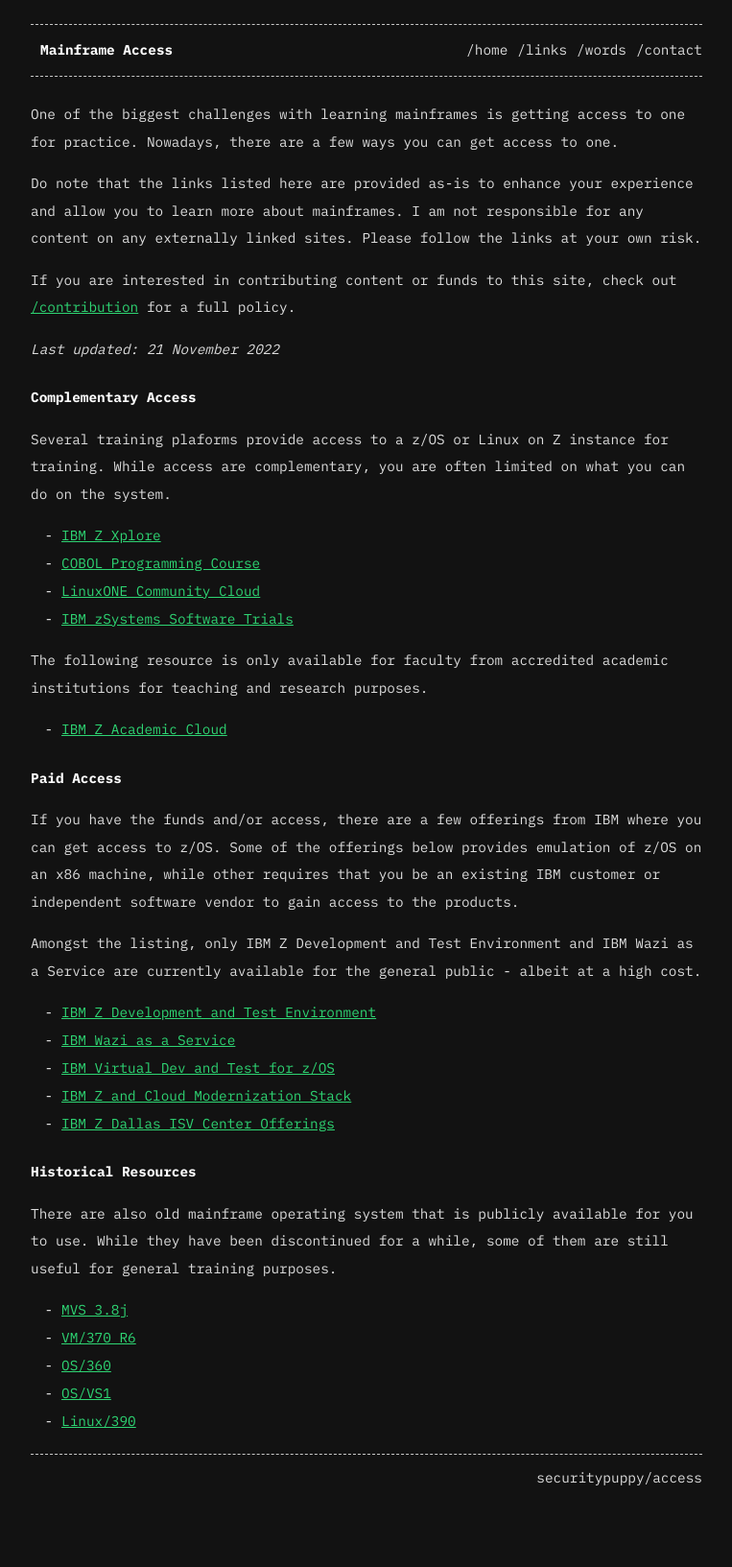
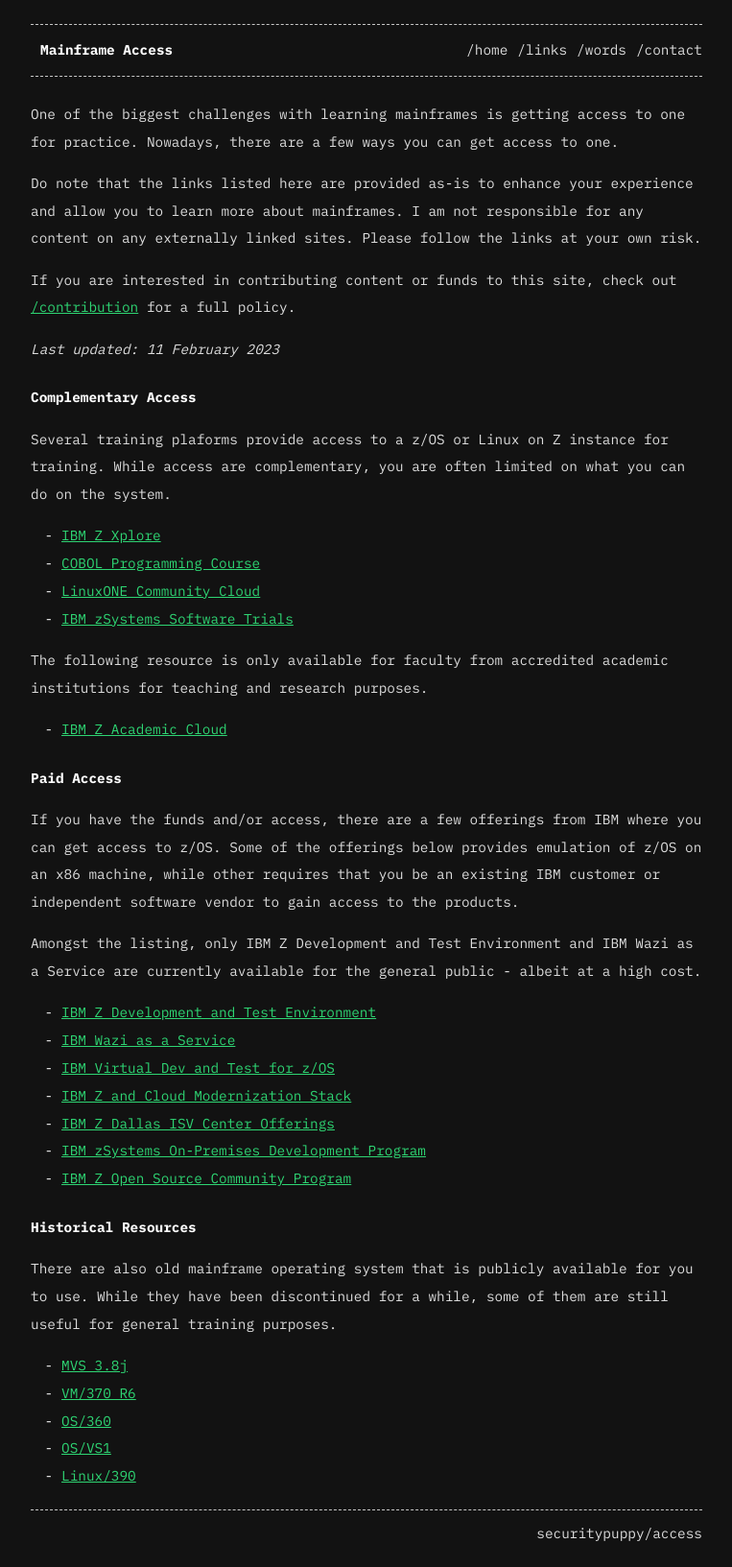
Before and after one commit to tanto259/securitypuppy, a Jekyll site: the page built from pages/access.md, in a window 1280 px wide. Shown: the whole page at 96% size, without its empty margins (258-1021 px from the left). Built offline with Jekyll 4.4.1, drawn with Linux system fonts in a browser that asks for light colours; before the commit the page ends 1575 px from its top, so only the background shows below that.

Commit message:
Add course and access links

```diff
--- a/pages/access.md
+++ b/pages/access.md
@@ -5,7 +5,7 @@
 image: /assets/img/social/access.png
 title: Mainframe Access
 description: A collection of links to way you can gain access to your own mainframe system.
-last_modified_at: 2022-11-21T16:50:00+08:00
+last_modified_at: 2023-02-11T17:20:00+08:00
 ---
 
 One of the biggest challenges with learning mainframes is getting access to one for practice. Nowadays, there are a few ways you can get access to one.
@@ -14,7 +14,7 @@
 
 If you are interested in contributing content or funds to this site, check out [/contribution]({{ '/contribution' | absolute_url }}) for a full policy.
 
-*Last updated: 21 November 2022*
+*Last updated: 11 February 2023*
 
 ### Complementary Access
 
@@ -40,6 +40,8 @@
 - [IBM Virtual Dev and Test for z/OS](https://www.ibm.com/products/virtual-dev-and-test-zos){:target="_blank"}{:rel="noopener noreferrer"}
 - [IBM Z and Cloud Modernization Stack](https://www.ibm.com/products/z-and-cloud-modernization-stack){:target="_blank"}{:rel="noopener noreferrer"}
 - [IBM Z Dallas ISV Center Offerings](https://www.ibm.com/partnerworld/systems/z/dallas-z-isv-center){:target="_blank"}{:rel="noopener noreferrer"}
+- [IBM zSystems On-Premises Development Program](https://www.ibm.com/partnerworld/systems/z/ibm-z-developer-offerings){:target="_blank"}{:rel="noopener noreferrer"}
+- [IBM Z Open Source Community Program](https://www.ibm.com/partnerworld/systems/z/open-source-community-program){:target="_blank"}{:rel="noopener noreferrer"}
 
 ### Historical Resources
 
```
Also changed, not shown: pages/contribution.md (+2 -1 lines), pages/training.md (+3 -2 lines).
